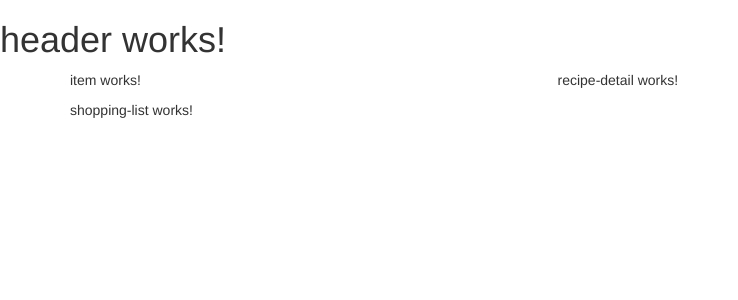
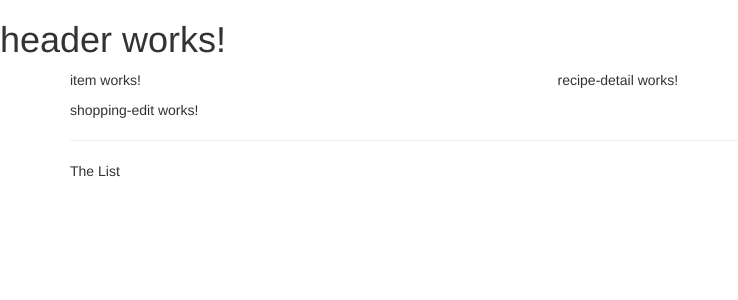
Before and after one commit to lappjeff/Udemy-Angular8-Max, an Angular app in the folder course-project/: page / in a window 1280 px wide. Shown: the top 300 px of the page, without its empty margins (0-738 px from the left). Built offline with nearby package versions, Linux system fonts and the light colour scheme.

Commit message:
Skeleton code for shopping list html

```diff
--- a/course-project/src/app/shopping-list/shopping-list.component.html
+++ b/course-project/src/app/shopping-list/shopping-list.component.html
@@ -1 +1,7 @@
-<p>shopping-list works!</p>
+<div class="row">
+  <div class="col-xs-10">
+    <app-shopping-edit></app-shopping-edit>
+    <hr />
+    <p>The List</p>
+  </div>
+</div>
```
